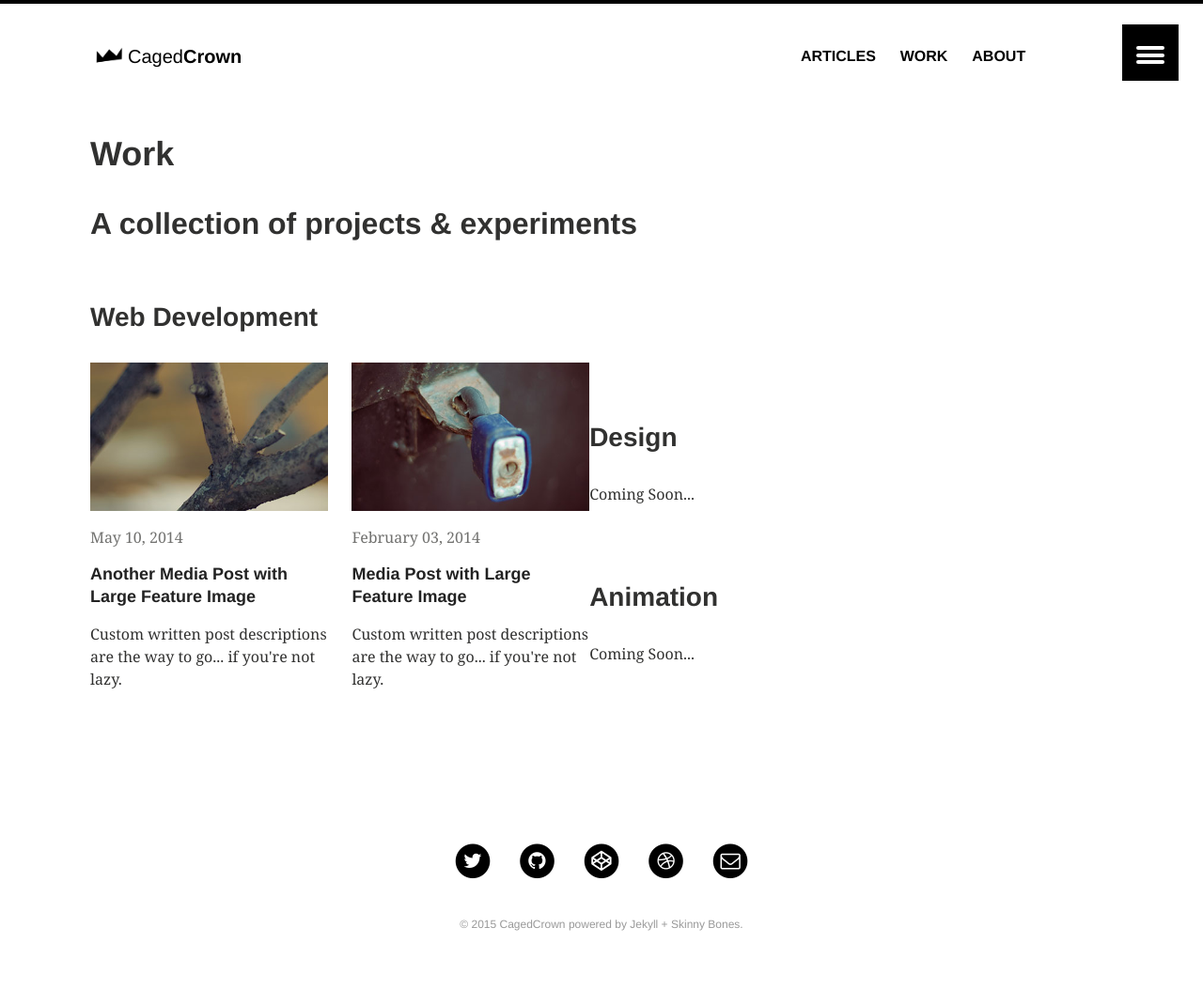
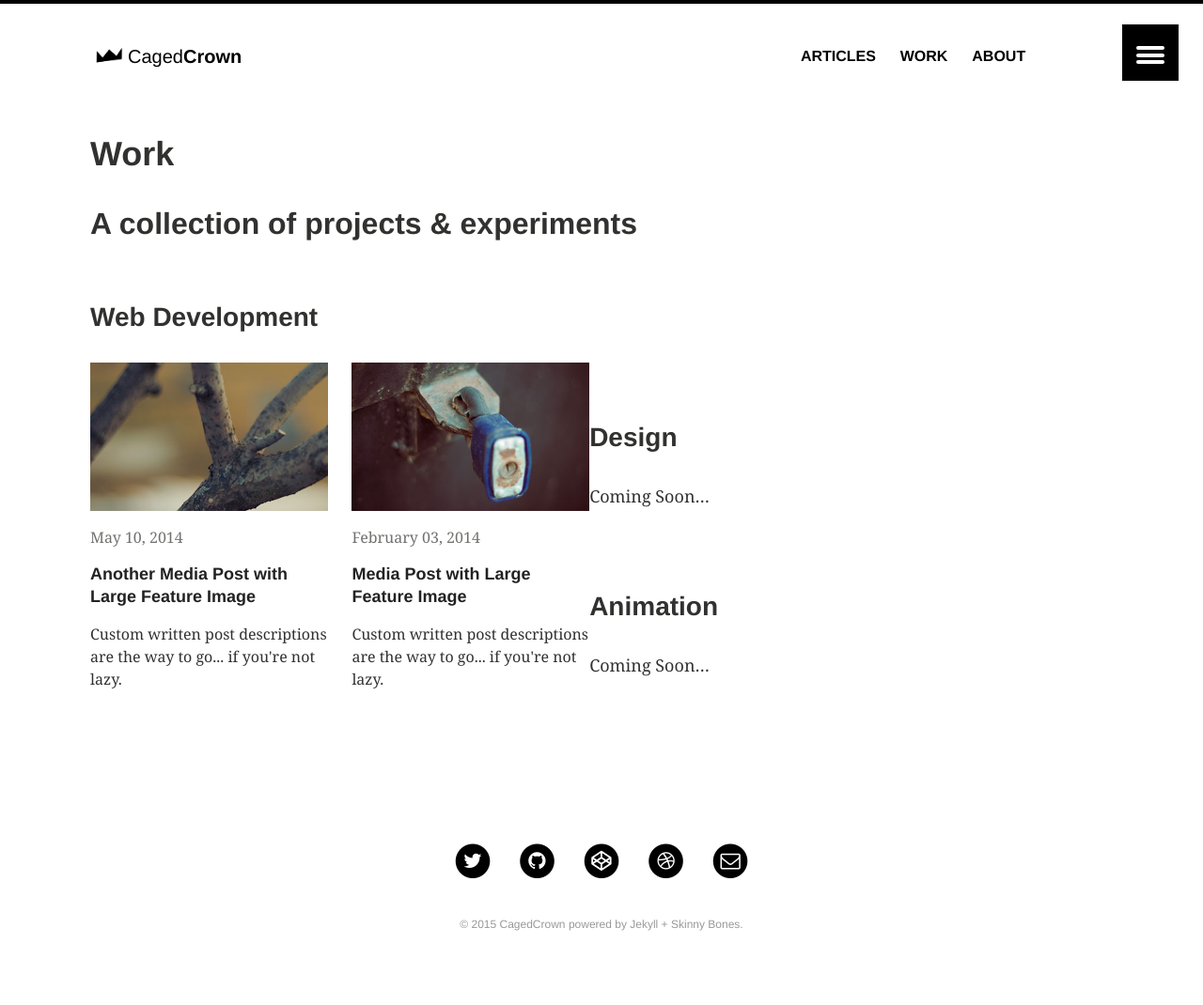
Before and after one commit to cagedcrown/cagedcrown.github.io, a Jekyll site: the page built from media/index.md, in a window 1280 px wide. Shown: the whole page at 94% size. Built offline with Jekyll 4.4.1, drawn with Linux system fonts in a browser that asks for light colours.

Commit message:
setting up work page

```diff
--- a/media/index.md
+++ b/media/index.md
@@ -20,13 +20,14 @@
 <br>
 
 ### Design
+Coming Soon...
 <div class="tiles">
-Coming Soon...
+
 </div>
 <br>
 
 ### Animation
+Coming Soon...
+<div class="tiles">
 
-<div class="tiles">
-Coming Soon...
 </div>
```
